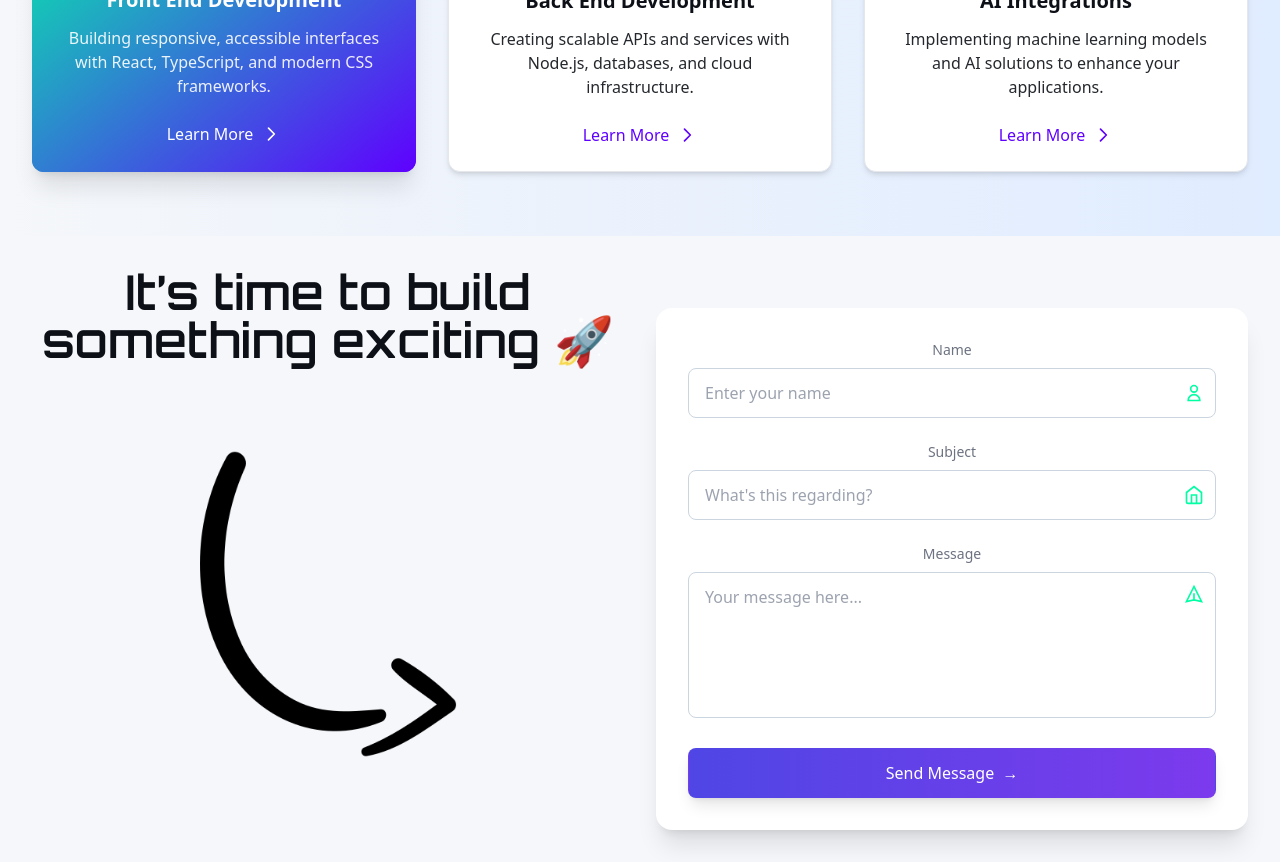
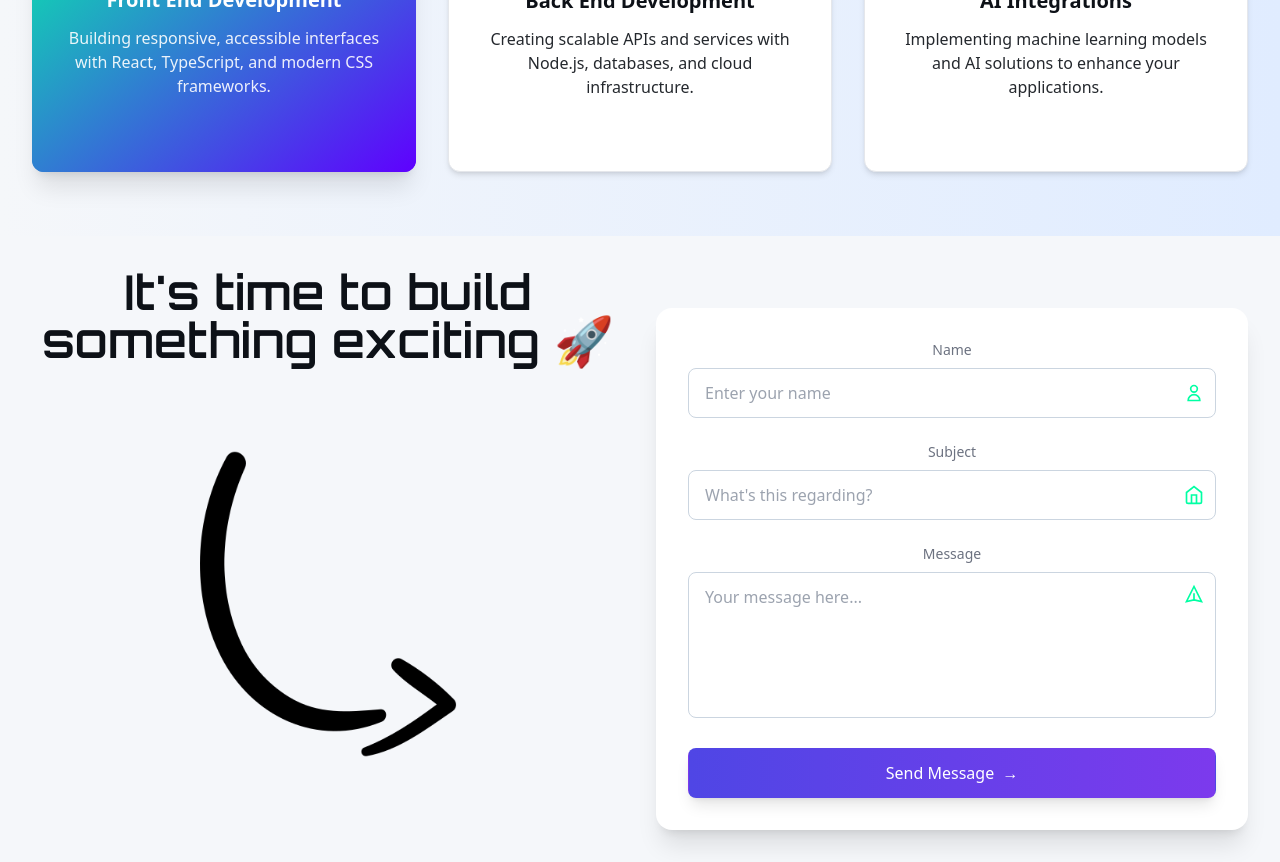
Before and after one commit to RachedSouihi/Portfolio, a React (Vite) app in the folder frontend/: page / in a window 1280 px wide. Shown: the part 2760-3622 px from the top of the page. Built offline with nearby package versions, Linux system fonts and the light colour scheme.

Commit message:
Update API URL to production endpoint in contact form submission and add loading state to contact form

```diff
--- a/frontend/src/Contact.tsx
+++ b/frontend/src/Contact.tsx
@@ -2,42 +2,36 @@ import React, { useState, useEffect } from 'react';
 import { useSpring, animated } from '@react-spring/web';
 import { toast } from 'react-hot-toast';
 
+import { submitContactForm } from './api/contact';
 
-import { submitContactForm } from './api/contact';
 export default function Contact() {
   const [formData, setFormData] = useState({
     name: '',
     subject: '',
     message: '',
   });
+  const [isSubmitting, setIsSubmitting] = useState(false);
 
   const handleChange = (e: React.ChangeEvent<HTMLInputElement | HTMLTextAreaElement>) => {
     const { name, value } = e.target;
     setFormData((prev) => ({ ...prev, [name]: value }));
   };
 
-  const handleSubmit = (e: React.FormEvent) => {
+  const handleSubmit = async (e: React.FormEvent) => {
     e.preventDefault();
-    //toast.loading('Sending message...', { duration: 2000 , position: 'top-left'});
+    setIsSubmitting(true);
 
-   submitContactForm(formData).then(() => {
-
+    try {
+      await submitContactForm(formData);
       console.log('Form submitted:', formData);
-
       toast.success('Message sent successfully!');
-
-
-
-
-
       setFormData({ name: '', subject: '', message: '' });
-
-
-    }).catch( (error) => {
+    } catch (error) {
       console.error('Error submitting form:', error);
       toast.error('Failed to send message.');
-    })
-
+    } finally {
+      setIsSubmitting(false);
+    }
   };
 
   // Track dark mode with state
@@ -46,7 +40,6 @@ export default function Contact() {
   );
 
   useEffect(() => {
-    // Listen for class changes on <html>
     const observer = new MutationObserver(() => {
       setIsDarkMode(document.documentElement.classList.contains('dark'));
     });
@@ -70,10 +63,6 @@ export default function Contact() {
     ? 'r-arrow.png'
     : 'dark-right-arrow.png';
 
-
-
-
-
   return (
     <div className="w-full mx-auto p-6 md:p-8 bg-[#F5F7FA] dark:bg-[#0D1117] shadow-xl" id='contact'>
       <div className="flex flex-col md:flex-row items-start gap-8 max-w-7xl mx-auto">
@@ -86,7 +75,7 @@ export default function Contact() {
                 style={{ ...textSpring, fontFamily: 'Orbitron, sans-serif' }}
                 className="font-semibold text-[#0D1117] dark:text-[#FAFAFA] text-2xl sm:text-4xl md:text-5xl"
               >
-                It’s time to build something exciting 🚀
+                It's time to build something exciting 🚀
               </animated.span>
             </div>
 
@@ -120,7 +109,8 @@ export default function Contact() {
                   required
                   value={formData.name}
                   onChange={handleChange}
-                  className="w-full px-4 py-3 bg-white dark:bg-[#161B22] border border-[#CBD5E0] dark:border-[#2D3748] rounded-lg focus:ring-2 focus:ring-[#3E8CFF] focus:border-transparent outline-none transition-all duration-300 text-[#0D1117] dark:text-[#FAFAFA]"
+                  disabled={isSubmitting}
+                  className="w-full px-4 py-3 bg-white dark:bg-[#161B22] border border-[#CBD5E0] dark:border-[#2D3748] rounded-lg focus:ring-2 focus:ring-[#3E8CFF] focus:border-transparent outline-none transition-all duration-300 text-[#0D1117] dark:text-[#FAFAFA] disabled:opacity-70 disabled:cursor-not-allowed"
                   placeholder="Enter your name"
                 />
                 <div className="absolute inset-y-0 right-0 flex items-center pr-3">
@@ -142,7 +132,8 @@ export default function Contact() {
                   required
                   value={formData.subject}
                   onChange={handleChange}
-                  className="w-full px-4 py-3 bg-white dark:bg-[#161B22] border border-[#CBD5E0] dark:border-[#2D3748] rounded-lg focus:ring-2 focus:ring-[#3E8CFF] focus:border-transparent outline-none transition-all duration-300 text-[#0D1117] dark:text-[#FAFAFA]"
+                  disabled={isSubmitting}
+                  className="w-full px-4 py-3 bg-white dark:bg-[#161B22] border border-[#CBD5E0] dark:border-[#2D3748] rounded-lg focus:ring-2 focus:ring-[#3E8CFF] focus:border-transparent outline-none transition-all duration-300 text-[#0D1117] dark:text-[#FAFAFA] disabled:opacity-70 disabled:cursor-not-allowed"
                   placeholder="What's this regarding?"
                 />
                 <div className="absolute inset-y-0 right-0 flex items-center pr-3">
@@ -165,7 +156,8 @@ export default function Contact() {
                   rows={5}
                   value={formData.message}
                   onChange={handleChange}
-                  className="w-full px-4 py-3 bg-white dark:bg-[#161B22] border border-[#CBD5E0] dark:border-[#2D3748] rounded-lg focus:ring-2 focus:ring-[#3E8CFF] focus:border-transparent outline-none transition-all duration-300 text-[#0D1117] dark:text-[#FAFAFA] resize-none"
+                  disabled={isSubmitting}
+                  className="w-full px-4 py-3 bg-white dark:bg-[#161B22] border border-[#CBD5E0] dark:border-[#2D3748] rounded-lg focus:ring-2 focus:ring-[#3E8CFF] focus:border-transparent outline-none transition-all duration-300 text-[#0D1117] dark:text-[#FAFAFA] resize-none disabled:opacity-70 disabled:cursor-not-allowed"
                   placeholder="Your message here..."
                 />
                 <div className="absolute top-3 right-0 flex items-center pr-3">
@@ -179,14 +171,26 @@ export default function Contact() {
             {/* Submit Button */}
             <button
               type="submit"
-              className="w-full py-3 px-6 bg-gradient-to-r from-[#4F46E5] to-[#7C3AED] text-white font-medium rounded-lg shadow-lg transform transition-all duration-300 hover:scale-[1.02] hover:shadow-xl focus:outline-none focus:ring-2 focus:ring-offset-2 focus:ring-[#3E8CFF] dark:focus:ring-offset-[#0D1117]"
+              disabled={isSubmitting}
+              className="w-full py-3 px-6 bg-gradient-to-r from-[#4F46E5] to-[#7C3AED] text-white font-medium rounded-lg shadow-lg transform transition-all duration-300 hover:scale-[1.02] hover:shadow-xl focus:outline-none focus:ring-2 focus:ring-offset-2 focus:ring-[#3E8CFF] dark:focus:ring-offset-[#0D1117] disabled:opacity-80 disabled:cursor-not-allowed disabled:hover:scale-100 disabled:hover:shadow-lg flex items-center justify-center"
             >
-              Send Message
-              <span className="ml-2">→</span>
+              {isSubmitting ? (
+                <>
+                  <svg className="animate-spin -ml-1 mr-3 h-5 w-5 text-white" xmlns="http://www.w3.org/2000/svg" fill="none" viewBox="0 0 24 24">
+                    <circle className="opacity-25" cx="12" cy="12" r="10" stroke="currentColor" strokeWidth="4"></circle>
+                    <path className="opacity-75" fill="currentColor" d="M4 12a8 8 0 018-8V0C5.373 0 0 5.373 0 12h4zm2 5.291A7.962 7.962 0 014 12H0c0 3.042 1.135 5.824 3 7.938l3-2.647z"></path>
+                  </svg>
+                  Sending...
+                </>
+              ) : (
+                <>
+                  Send Message
+                  <span className="ml-2">→</span>
+                </>
+              )}
             </button>
           </form>
         </div>
-
       </div>
     </div>
   );
--- a/frontend/src/Services.tsx
+++ b/frontend/src/Services.tsx
@@ -98,17 +98,7 @@ const ServicesSection = () => {
                     ${hoveredCard === index ? 'text-white' : 'text-[#5F00FF] dark:text-[#7C3AED]'}`}
                   href="#"
                 >
-                  <span className="mr-2 group-hover:underline">Learn More</span>
-                  <svg
-                    xmlns="http://www.w3.org/2000/svg"
-                    className={`h-5 w-5 transition-transform duration-300 group-hover:translate-x-1
-                      ${hoveredCard === index ? 'text-white' : 'text-[#5F00FF] dark:text-[#7C3AED]'}`}
-                    viewBox="0 0 24 24"
-                    fill="none"
-                    stroke="currentColor"
-                  >
-                    <path strokeLinecap="round" strokeLinejoin="round" strokeWidth="2" d="M9 5l7 7-7 7" />
-                  </svg>
+
                 </a>
               </div>
             </div>
--- a/frontend/src/api/contact.ts
+++ b/frontend/src/api/contact.ts
@@ -1,6 +1,6 @@
 import axios from 'axios';
 
-const API_URL = 'http://127.0.0.1:5000/contact'; // Replace with your actual API endpoint
+const API_URL = 'https://portfolio-backend-vo7e.onrender.com/contact';
 
 export const submitContactForm = async (formData: any) => {
   try {
```
